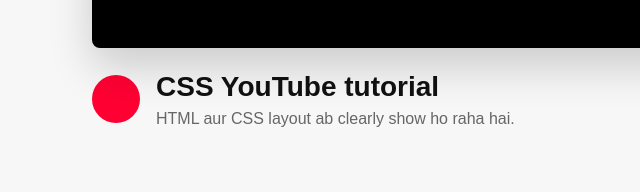
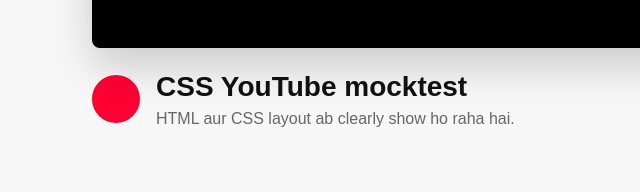
Before and after one commit to vedanshsharma112006-droid/css-project, a plain HTML site: page index.html in a window 1280 px wide. Shown: the part 595-787 px from the top of the page, 22-662 px from the left. Drawn offline with Linux system fonts and the light colour scheme.

Commit message:
changed name

```diff
--- a/index.html
+++ b/index.html
@@ -40,7 +40,7 @@
             <section class="video-info" aria-label="Video details">
                 <div class="avatar"></div>
                 <div class="video-copy">
-                    <h1>CSS YouTube tutorial</h1>
+                    <h1>CSS YouTube mocktest</h1>
                     <p>HTML aur CSS layout ab clearly show ho raha hai.</p>
                 </div>
             </section>
```
